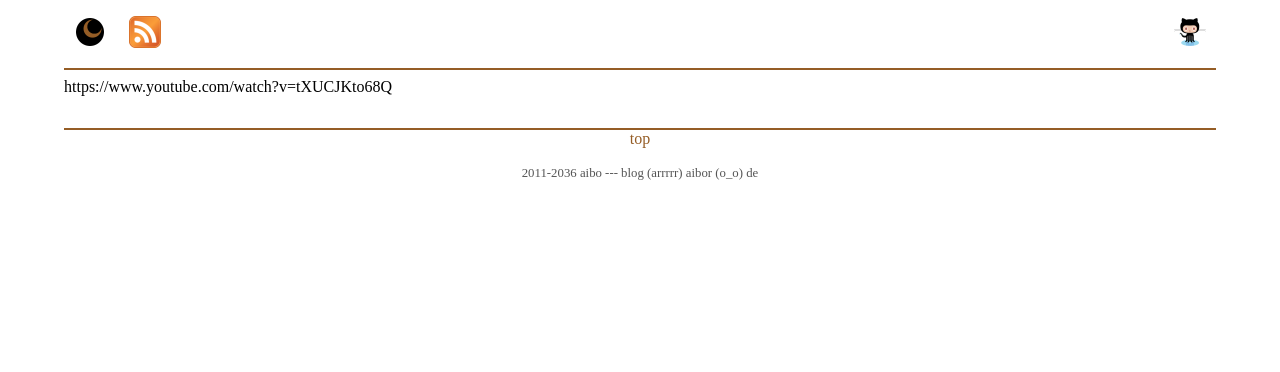
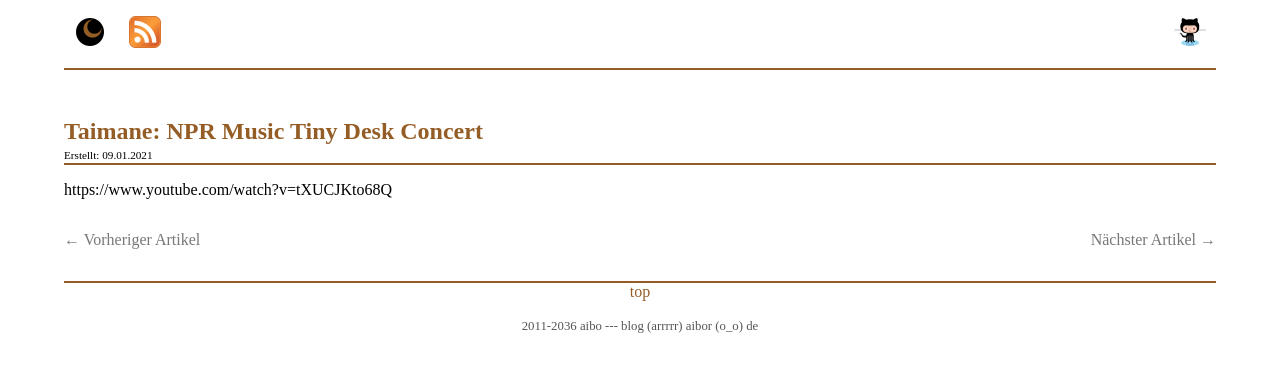
Before and after one commit to aibor/aibor.github.com, a Jekyll site: the page built from _posts/2021-01-09-230849.html, in a window 1280 px wide. Shown: the top 372 px of the page. Built offline with Jekyll 4.4.1, drawn with Linux system fonts in a browser that asks for light colours.

Commit message:
fix title

```diff
--- a/_posts/2021-01-09-230849.html
+++ b/_posts/2021-01-09-230849.html
@@ -2,6 +2,6 @@
 layout: post
 categories: links
 date: 2021-01-09 23:08:49
-title: Taimane: NPR Music Tiny Desk Concert
+title: "Taimane: NPR Music Tiny Desk Concert"
 ---
 https://www.youtube.com/watch?v=tXUCJKto68Q
```
